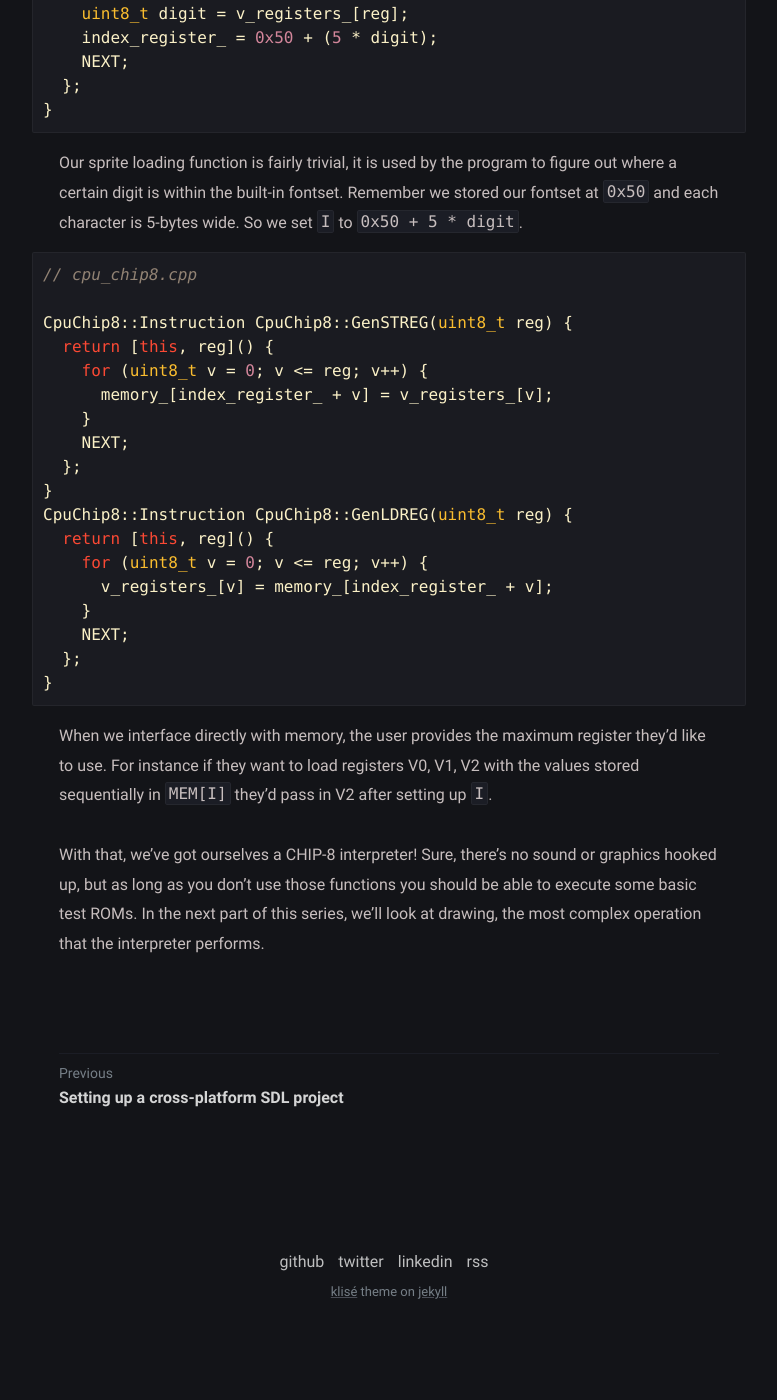
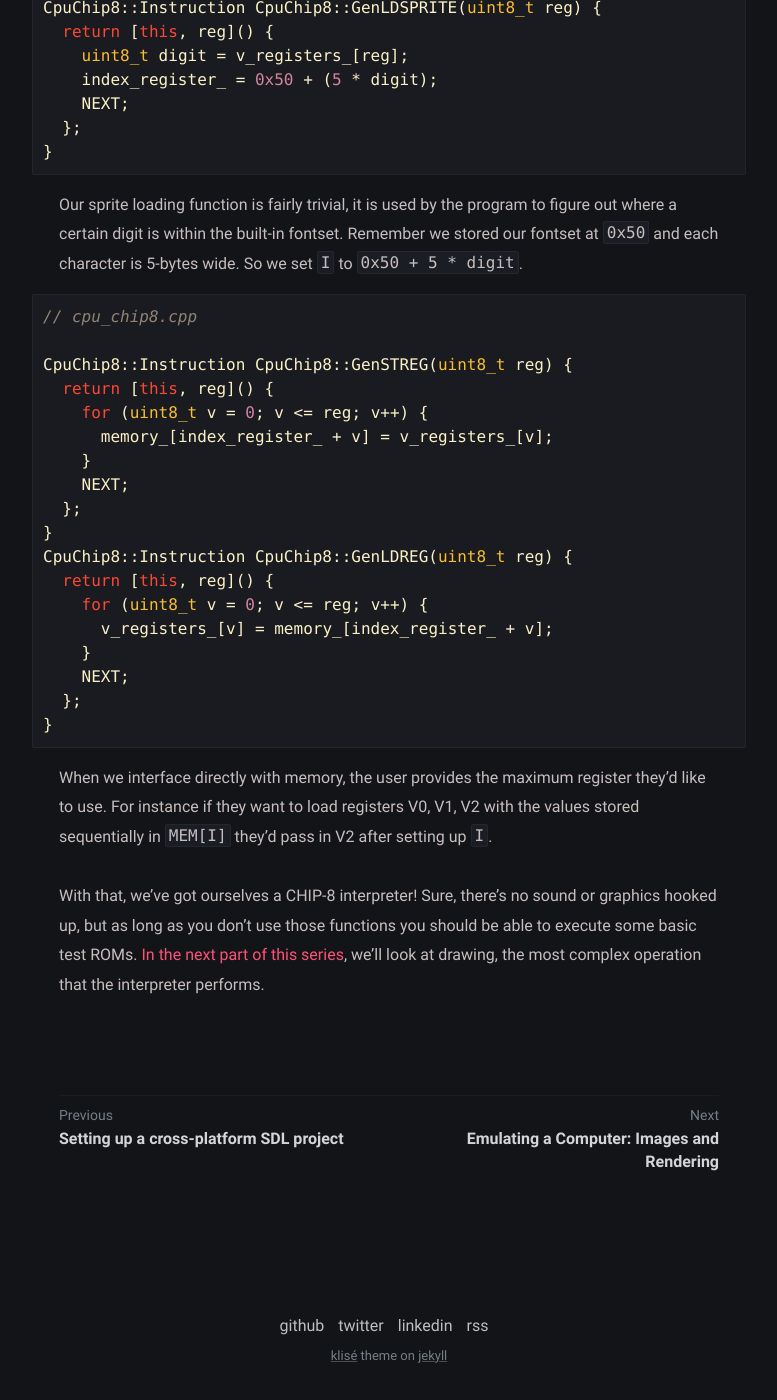
Before and after one commit to rivergillis/jekyll-blog, a Jekyll site: the page built from _posts/2020-12-04-emulating-a-computer-part-1.md, in a window 1280 px wide and 1400 px high, scrolled down 8968 px. Shown: the whole window, without its empty margins (251-1028 px from the left). Built offline with Jekyll 4.4.1, drawn with Linux system fonts in a browser that asks for light colours; before the commit the page ends 10304 px from its top, so only the background shows below that.

Commit message:
Part 2 and video upgrade

```diff
--- /dev/null
+++ b/_includes/mp4_embed.html
@@ -0,0 +1,5 @@
+<div class="mp4-wrapper">
+  <video muted autoplay loop>
+      <source src="/assets/img/{{ include.file }}" type="video/mp4">
+  </video>
+</div>
--- a/_posts/2020-12-04-emulating-a-computer-part-1.md
+++ b/_posts/2020-12-04-emulating-a-computer-part-1.md
@@ -6,7 +6,7 @@ date: 2020-12-04 16:42 -0800
 description: How to write a CHIP-8 emulator.
 ---
 
-![Tetris](/assets/img/tetris.gif)
+{% include mp4_embed.html file='tetris.mp4' %}
 
 For several reasons, emulation has always fascinated me. A program that executes other programs sounds like such a cool concept. It really feels like you're getting your money's worth out of writing it! Beyond that, it definitely feels like you're *building* a computer within software. I really enjoyed learning about computer architecture and writing some basic HDL code, but emulation is a much more straightforward way of achieving a similar feeling of generating a machine. I've also always had this goal of knowing exactly how *Super Mario World* worked, ever since I first saw it as a kid. Because of this, writing a SNES/SFC emulator has been on my mind for a while. I decided recently that it was time to take a [step forward](https://github.com/rivergillis/chip-8) towards making this happen.
 
@@ -323,4 +323,4 @@ CpuChip8::Instruction CpuChip8::GenLDREG(uint8_t reg) {
 
 When we interface directly with memory, the user provides the maximum register they'd like to use. For instance if they want to load registers V0, V1, V2 with the values stored sequentially in `MEM[I]` they'd pass in V2 after setting up `I`.
 
-With that, we've got ourselves a CHIP-8 interpreter! Sure, there's no sound or graphics hooked up, but as long as you don't use those functions you should be able to execute some basic test ROMs. In the next part of this series, we'll look at drawing, the most complex operation that the interpreter performs.
+With that, we've got ourselves a CHIP-8 interpreter! Sure, there's no sound or graphics hooked up, but as long as you don't use those functions you should be able to execute some basic test ROMs. [In the next part of this series]({% post_url 2020-12-06-emulating-a-computer-part-2 %}), we'll look at drawing, the most complex operation that the interpreter performs.
--- a/assets/css/style.scss
+++ b/assets/css/style.scss
@@ -2,3 +2,18 @@
 ---
 
 @import "main";
+
+.mp4-wrapper {
+  position: relative;
+  width: 100%;
+  height: 0;
+  padding-bottom: 56.25%;
+}
+.mp4-wrapper video {
+  position: absolute;
+  top: 0;
+  left: 0;
+  width: 100%;
+  height: 100%;
+  border: 0;
+}
```
Also changed, not shown: _posts/2020-12-06-emulating-a-computer-part-2.md (added, +181 -0 lines), 6 other files.
